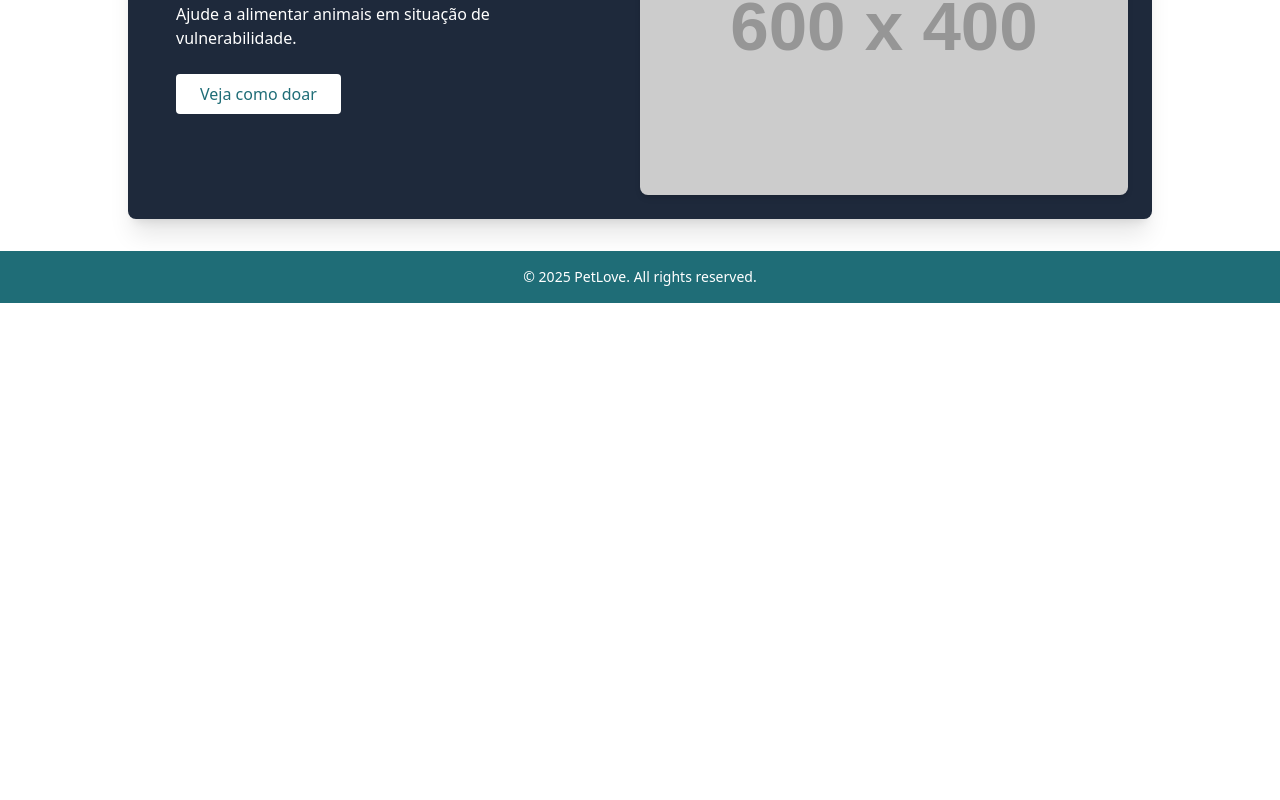
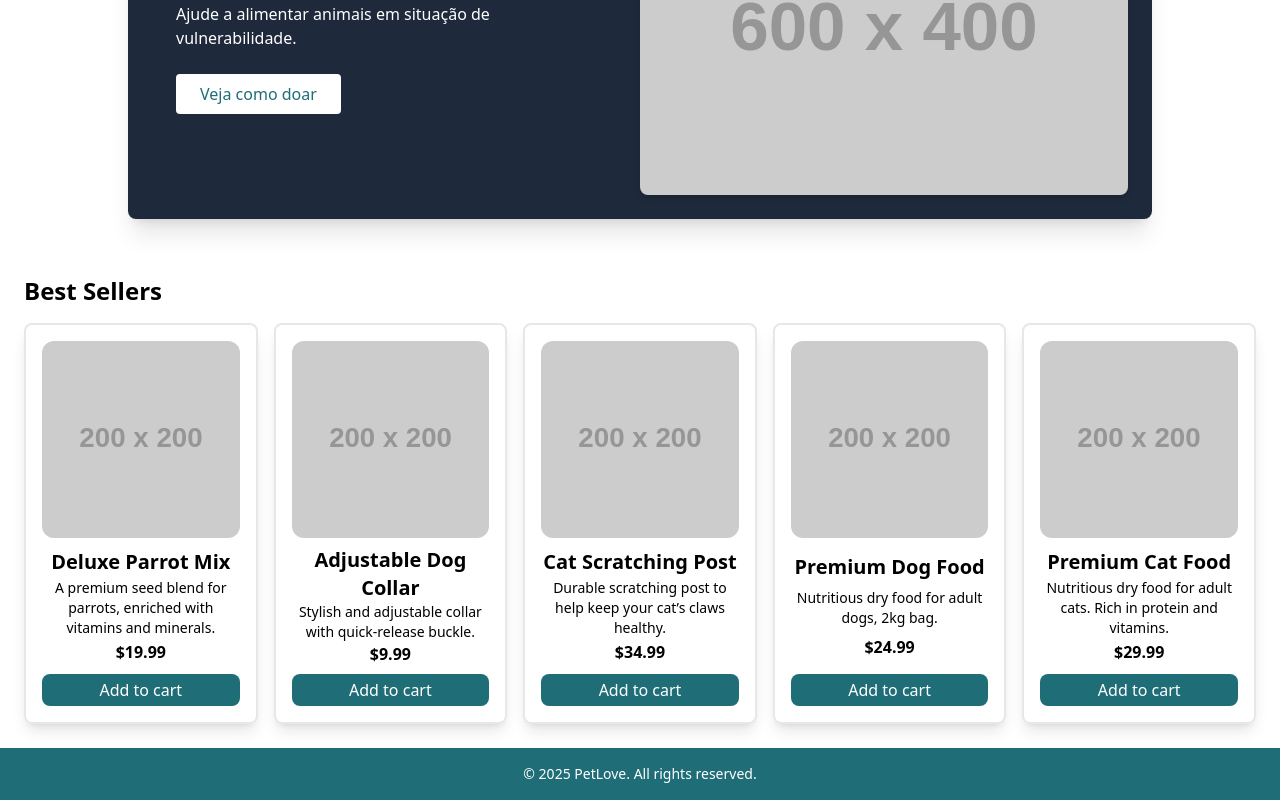
Before and after one commit to ToastedGMS/pet-front, a React (Vite) app: page / in a window 1280 px wide. Shown: the part 1672-2472 px from the top of the page. Before the commit the page ends 1975 px from the top, so only its background shows below. Built offline with nearby package versions, Linux system fonts and the light colour scheme.

Commit message:
Add tests for Home component and implement Best Sellers section in Home page

```diff
--- a/src/pages/Home/Home.tsx
+++ b/src/pages/Home/Home.tsx
@@ -3,6 +3,10 @@ import HomeCarrousel from '../../components/HomeCarrousel/HomeCarrousel';
 import HomeSection from '../../components/HomeSection/HomeSection';
 import CardCarousel from '../../components/CardCarousel/CardCarousel';
 import { servicesProducts } from '../../data/servicesProducts';
+import ProductContainer from '../../components/ProductContainer/ProductContainer';
+import { birdsProducts } from '../../data/birdsProducts';
+import { dogsProducts } from '../../data/dogsProducts';
+import { catsProducts } from '../../data/catsProducts';
 
 export default function Home(): JSX.Element {
 	return (
@@ -37,6 +41,18 @@ export default function Home(): JSX.Element {
 				imagePosition="right"
 				theme={2}
 			/>
+			<section>
+				<ProductContainer
+					label="Best Sellers"
+					products={[
+						birdsProducts[0],
+						dogsProducts[3],
+						catsProducts[2],
+						dogsProducts[1],
+						catsProducts[0],
+					]}
+				/>
+			</section>
 		</>
 	);
 }
```
Also changed, not shown: 1 other file (tests, documents, lock files or other folders).
